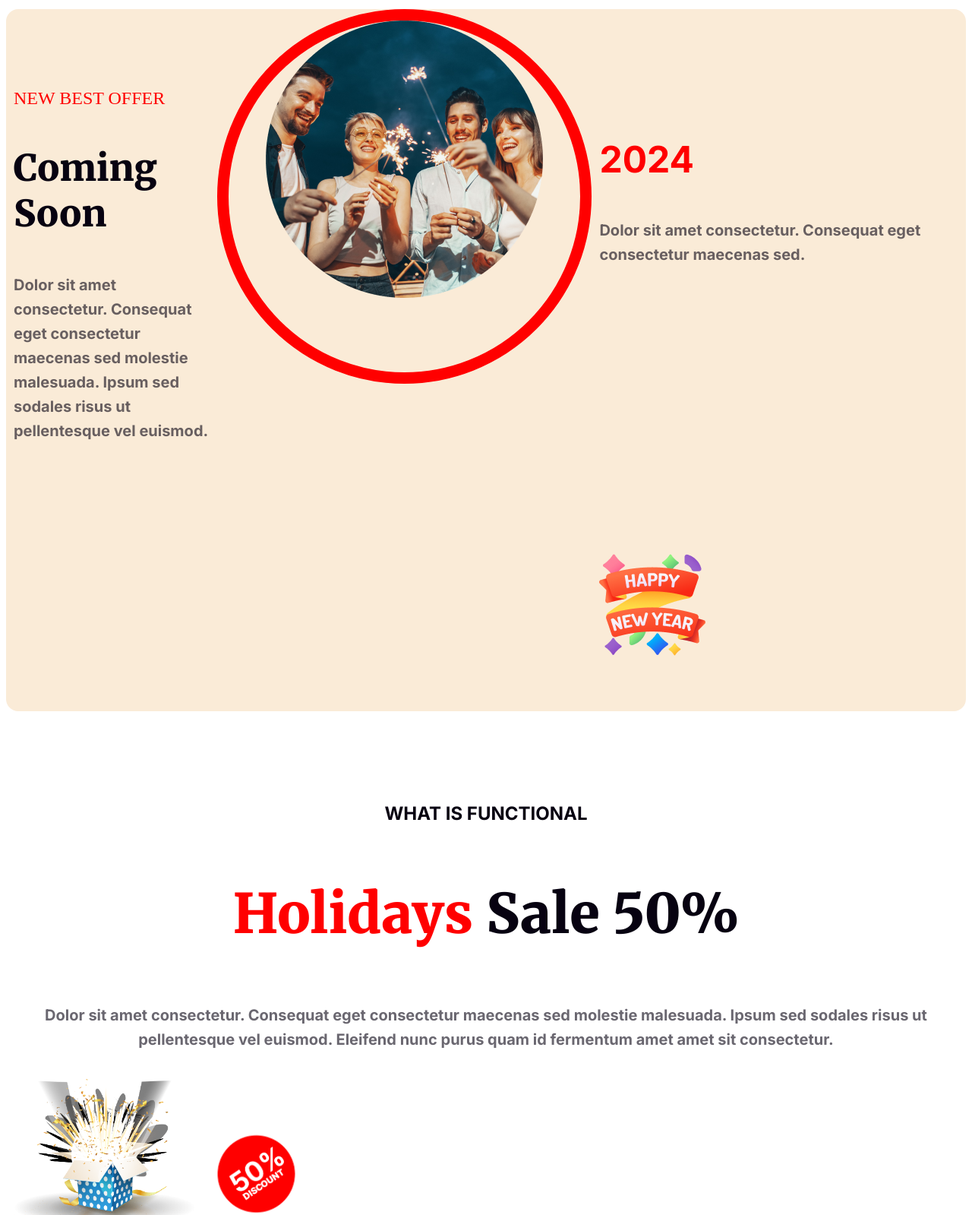
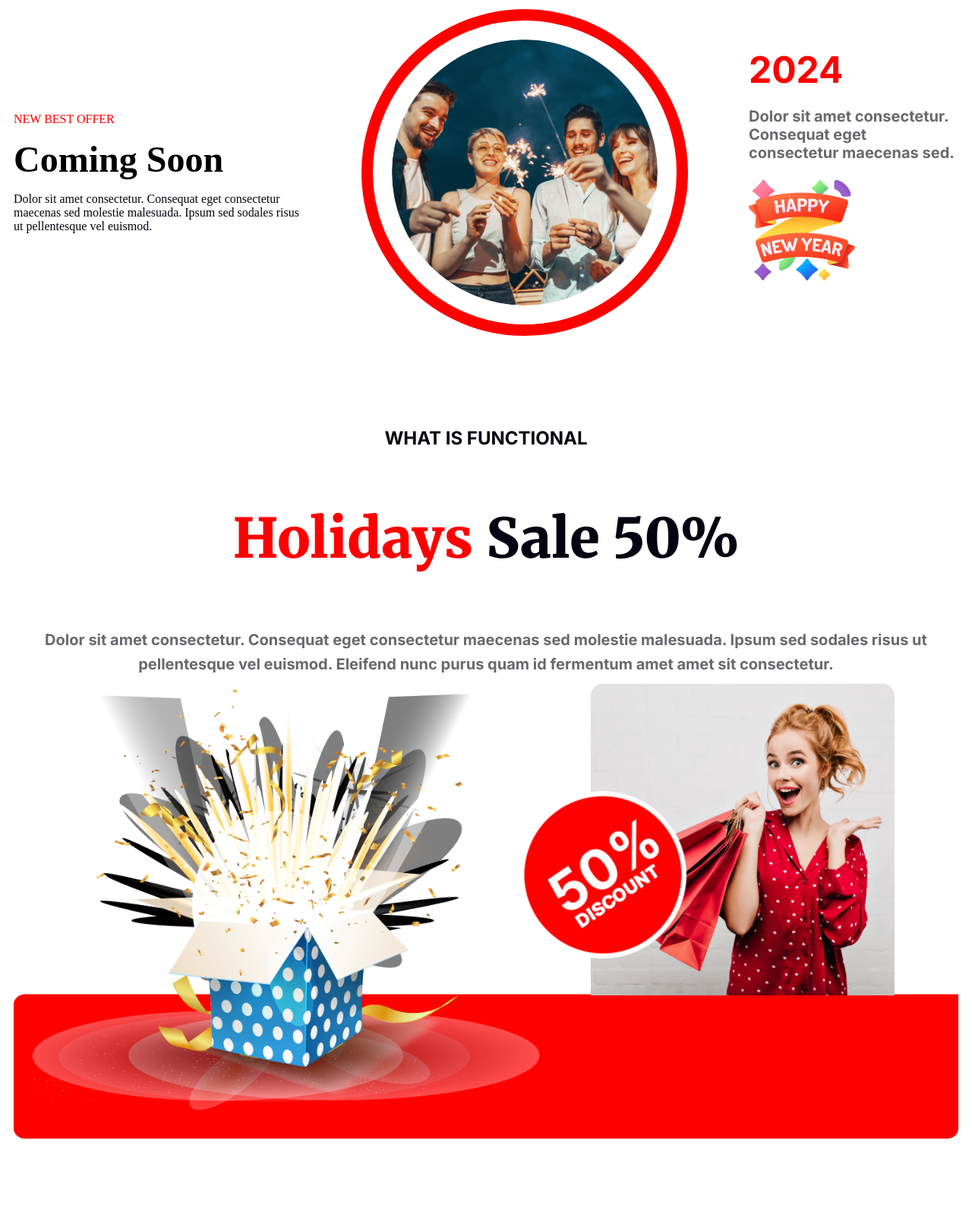
Before and after one commit to NaimulHasanEmon/Assignment-1, a plain HTML site: page index.html in a window 1280 px wide. Shown: the part 2880-4479 px from the top of the page at 76% size. Drawn offline with nearby package versions, Linux system fonts and the light colour scheme.

Commit message:
few more

```diff
--- a/Style/style.css
+++ b/Style/style.css
@@ -120,67 +120,59 @@ header {
 }
 .new-best-offer {
     color: #FF0000;
-    font-size: 24px;
+    font-size: 16px;
     font-weight: 500;
 }
 .coming-soon {
-    color: #070211;
-    font-family: 'Merriweather', serif;
     font-size: 48px;
-    font-weight: 900;
-    text-transform: capitalize;
+    margin: 0;
+    font-weight: 600;
 }
 .offer-details {
-    max-width: 393px;
-    color: rgba(7, 2, 17, 0.60);
-    font-family: 'Inter', sans-serif;
-    font-size: 20px;
-    font-weight: 400;
-    line-height: 32px;
+    color: #070211;
+    font-size: 16px;
+}
+.best-offer {
+    display: flex;
+    justify-content: center;
+    align-items: center;
+    gap: 80px;
 }
 .section-container1 {
-    text-align: left;
-    padding: 80px 0 50px 10px;
+    width: 378px;
 }
 .section-container2 {
     border: 15px solid #FF0000;
-    width: 463px;
-    height: 463px;
-    flex-shrink: 0;
-    border-radius: 463px;
-    gap: 15px;
-    justify-content: center;
+    border-radius: 50%;
+    width: 400px;
+    height: 400px;
+    overflow: hidden;
+    position: relative;
+}
+#round-img {
+    width: 350px;
+    height: 350px;
+    object-fit: cover;
+    border-radius: 50%;
+    position: absolute;
+    top: 50%;
+    left: 50%;
+    transform: translate(-50%, -50%);
 }
 .section-container3 {
-    text-align: left;
-    padding: 20px 20px 50px 0;
-}
-.best-offer {
-    background-color: antiquewhite;
-    text-align: center;
-    display: flex;
-    justify-content: space-between;
-    gap: 10px;
-    border-radius: 16px;
-}
-.offer-year-image {
-    margin-top: 350px;
-}
-.special {
-    padding: 100px 5px 5px 0;
+    width: 276px;
 }
 .year-2024 {
     color: #F00;
     font-size: 48px;
     font-family: 'Inter', sans-serif;
+    margin: 0;
     font-weight: 700;
 }
 .year-details {
     color: rgba(7, 2, 17, 0.60);
     font-family: 'Inter', sans-serif;
     font-size: 20px;
-    font-weight: 400;
-    line-height: 32px;
 }
 .holiday-sale {
     margin: 120px 10px;
@@ -188,6 +180,37 @@ header {
     justify-content: center;
     gap: 50px;
     border-radius: 16px;
+}
+.holiday-container {
+    transform: translate(0%, -45%);
+}
+.upper-content {
+    display: flex;
+    justify-content: space-between;
+    margin: 0;
+}
+.img-gp1 {
+    width: 670px;
+    height: 570px;
+    margin-left: 90px;
+    transform: translate(-10%, 84%);
+}
+.img-gp {
+    width: 400px;
+    height: 410px;
+    transform: translate(0%, 115%);
+    margin-right: 92px;
+}
+.discount-img{
+    transform: translate(50%, -0%);
+}
+.base-content {
+    display: flex;
+    justify-content: center;
+}
+.base-gp {
+    width: 1320px;
+    height: 190px;
 }
 .functional {
     color: #070211;
@@ -290,3 +313,38 @@ main input {
     box-sizing: 50px;
     font-size: 20px;
 }
+.button-box1 {
+    border-radius: 50px;
+    background: #FFF;
+}
+.button-box2 {
+    width: 210px;
+    height: 72px;
+    flex-shrink: 0;
+    border-radius: 0px 50px 50px 0px;
+    background: #F00;
+}
+.sub-but {
+    color: #FFF;
+    background-color: transparent;
+    border: none;
+    text-align: center;
+    font-family: 'Inter', sans-serif;
+    font-size: 20px;
+    margin: 24px 56px;
+    font-weight: 600;
+    text-transform: capitalize;
+}
+.subs-button {
+    align-items: center;
+    justify-content: center;
+    display: flex;
+}
+.placeH {
+    width: 400px;
+    height: 65px;
+    border-radius: 50px 0px 0px 50px;
+}
+.button-box1, .button-box2, .orange-button, #join, .sub-but {
+    cursor: pointer;
+}
--- a/index.html
+++ b/index.html
@@ -66,7 +66,9 @@
                     malesuada. Ipsum sed sodales risus ut
                     pellentesque vel euismod.</p>
             </div>
-            <div class="section-container2"><img src="resources/Ellipse 1.png" alt="Ellipse"></div>
+            <div class="section-container2">
+                <img id="round-img" src="resources/Ellipse 1.png" alt="Ellipse">
+            </div>
             <div class="section-container3">
                 <div class="special">
                     <p class="year-2024">2024</p>
@@ -84,13 +86,17 @@
                     fermentum amet amet
                     sit consectetur.</p>
             </div>
-            <div class="holiday-photos">
-                <p>
-                    <img src="resources/Group 75.png" style="height:200px;">
-                    <img src="resources/Group 44.png" style="height: 150px;">
-                    <!-- <img src="resources/Rectangle 1.png" style="height: 700px;">
-                    <img src="resources/Rectangle 2.png" style="width: 1500px;"> -->
-                </p>
+            <div class="holiday-container">
+                <div class="upper-content">
+                    <img class="img-gp1" src="resources/Group 75.png" alt="">
+                    <img class="img-gp" src="resources/Rectangle 1.png" alt="">
+                </div>
+                <div>
+                    <img class="discount-img" src="resources/Group 44.png" alt="">
+                </div>
+                <div class="base-content">
+                    <img class="base-gp" src="resources/Rectangle 2.png" alt="">
+                </div>
             </div>
         </section>
         <section class="portfolio">
@@ -115,20 +121,24 @@
                         <p class="portfolio-b1-photos"><img src="resources/Rectangle 5.png" alt=""></p>
                         <p class="portfolio-b1-photos"><img src="resources/Rectangle 8.png" alt=""></p>
                     </div>
-                </div>            </div>
+                </div>
+            </div>
         </section>
         <section class="subscribe">
             <div>
                 <img src="resources/Group 61.png" class="subscribe-image">
                 <p class="newsletter">Subscribe Newsletter</p>
-                <p class="subs-content">Dolor sit amet consectetur. Consequat eget consectetur maecenas sed molestie malesuada. Ipsum sed sodales risus ut
-                pellentesque vel euismod.</p>
+                <p class="subs-content">Dolor sit amet consectetur. Consequat eget consectetur maecenas sed molestie
+                    malesuada. Ipsum sed sodales risus ut
+                    pellentesque vel euismod.</p>
             </div>
             <div class="subs-button">
                 <div class="button-box1">
-                    <input type="email" placeholder="user@gmail.com">
+                    <input type="email" placeholder="user@gmail.com" class="placeH">
                 </div>
-                <div class="button-box2"></div>
+                <div class="button-box2">
+                    <button class="sub-but">Subscribe</button>
+                </div>
             </div>
         </section>
     </main>
```
